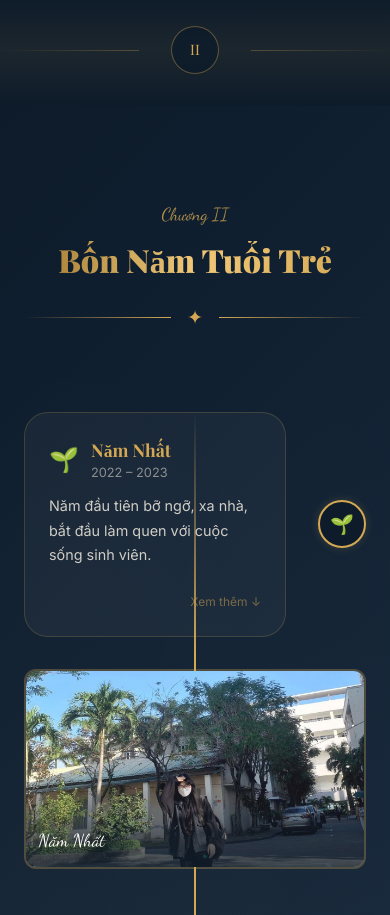
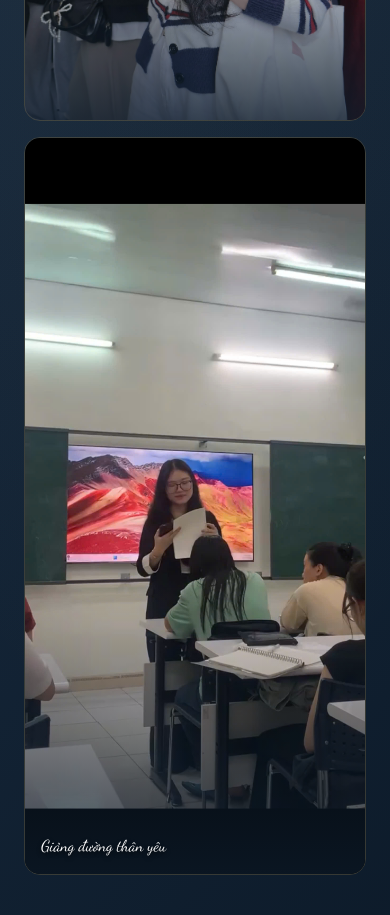
Before and after one commit to Joycee23/Her-Graduation_Book, a Next.js app: page / in a window 390 px wide. Shown: the part 2980-3895 px from the top of the page. Built offline with nearby package versions, Linux system fonts and the light colour scheme; a web font is replaced by a local one.

Commit message:
update UI

```diff
--- a/src/components/chapters/Chapter1.tsx
+++ b/src/components/chapters/Chapter1.tsx
@@ -98,17 +98,18 @@ export default function Chapter1() {
           <Reveal delay={400}>
             <div style={{ display: "flex", flexDirection: "column", gap: "1rem" }}>
               {chapter1.photos.map((photo, i) => (
-                <div key={i} className="photo-frame" style={{ height: i === 0 ? "280px" : "180px", position: "relative" }}>
+                <div key={i} className="photo-frame" style={{ position: "relative", overflow: "hidden", borderRadius: "1rem", border: "1px solid rgba(212,168,83,0.2)" }}>
                   <Image
                     src={photo.src}
                     alt={photo.caption}
-                    fill
-                    className="object-cover"
-                    style={{ transition: "transform 0.6s ease" }}
+                    width={1200}
+                    height={800}
+                    className="w-full h-auto"
+                    style={{ transition: "transform 0.6s ease", display: "block" }}
                     onMouseEnter={(e) => (e.currentTarget.style.transform = "scale(1.05)")}
                     onMouseLeave={(e) => (e.currentTarget.style.transform = "scale(1)")}
                   />
-                  <div style={{ position: "absolute", bottom: "1rem", left: "1rem", right: "1rem", zIndex: 2, color: "white", fontFamily: "'Dancing Script', cursive", fontSize: "1rem" }}>
+                  <div style={{ position: "absolute", bottom: "1rem", left: "1rem", right: "1rem", zIndex: 2, color: "white", fontFamily: "'Dancing Script', cursive", fontSize: "1rem", textShadow: "0 2px 4px rgba(0,0,0,0.8)" }}>
                     {photo.caption}
                   </div>
                 </div>
--- a/src/components/chapters/Chapter2.tsx
+++ b/src/components/chapters/Chapter2.tsx
@@ -63,11 +63,11 @@ export default function Chapter2() {
         </Reveal>
 
         {/* Timeline */}
-        <div style={{ position: "relative" }}>
+        <div className="relative">
           {/* Vertical line */}
-          <div style={{ position: "absolute", left: "50%", top: 0, bottom: 0, width: "2px", transform: "translateX(-50%)", background: "linear-gradient(to bottom, transparent, #d4a853 10%, #d4a853 90%, transparent)", zIndex: 0 }} />
+          <div className="absolute left-[24px] md:left-1/2 top-0 bottom-0 w-[2px] -translate-x-1/2 bg-gradient-to-b from-transparent via-[#d4a853] to-transparent z-0" />
 
-          <div style={{ display: "flex", flexDirection: "column", gap: "3rem" }}>
+          <div className="flex flex-col gap-12 md:gap-24">
             {chapter2.years.map((year, index) => {
               const isLeft = index % 2 === 0;
               const isActive = activeYear === index;
@@ -75,9 +75,9 @@ export default function Chapter2() {
 
               return (
                 <Reveal key={index} delay={index * 150}>
-                  <div style={{ position: "relative", display: "flex", flexDirection: "row", alignItems: "flex-start", gap: "2rem", flexWrap: "wrap" }}>
+                  <div className="relative flex flex-col md:flex-row items-start md:items-center gap-6 md:gap-12 pl-[60px] md:pl-0 w-full">
                     {/* Content side */}
-                    <div style={{ flex: 1, minWidth: "260px", order: isLeft ? 0 : 2 }}>
+                    <div className={`flex-1 w-full ${isLeft ? "md:order-1" : "md:order-3"}`}>
                       <div
                         onClick={() => handleYearClick(index)}
                         style={{
@@ -117,15 +117,23 @@ export default function Chapter2() {
                     </div>
 
                     {/* Center dot */}
-                    <div style={{ display: "flex", alignItems: "center", justifyContent: "center", flexShrink: 0, order: 1, width: "48px", height: "48px", borderRadius: "50%", background: isLast ? "#d4a853" : "rgba(13,27,42,1)", border: `2px solid ${isLast ? "#f0c878" : "#d4a853"}`, boxShadow: isLast ? "0 0 20px rgba(212,168,83,0.5)" : "0 0 10px rgba(212,168,83,0.2)", fontSize: "1.2rem", zIndex: 1, alignSelf: "center" }}>
+                    <div
+                      className="absolute left-[24px] top-[24px] md:static md:top-auto md:left-auto -translate-x-1/2 -translate-y-1/2 md:translate-x-0 md:translate-y-0 flex items-center justify-center shrink-0 w-12 h-12 rounded-full z-10 md:order-2"
+                      style={{
+                        background: isLast ? "#d4a853" : "rgba(13,27,42,1)",
+                        border: `2px solid ${isLast ? "#f0c878" : "#d4a853"}`,
+                        boxShadow: isLast ? "0 0 20px rgba(212,168,83,0.5)" : "0 0 10px rgba(212,168,83,0.2)",
+                        fontSize: "1.2rem"
+                      }}
+                    >
                       {year.emoji}
                     </div>
 
                     {/* Photo side */}
-                    <div style={{ flex: 1, minWidth: "260px", order: isLeft ? 2 : 0 }}>
-                      <div className="photo-frame" style={{ height: "200px", position: "relative" }}>
-                        <Image src={year.photo} alt={year.year} fill className="object-cover" />
-                        <div style={{ position: "absolute", bottom: "0.75rem", left: "0.75rem", zIndex: 2, fontFamily: "'Dancing Script', cursive", color: "white", fontSize: "1.1rem", textShadow: "0 2px 4px rgba(0,0,0,0.5)" }}>
+                    <div className={`flex-1 w-full ${isLeft ? "md:order-3" : "md:order-1"}`}>
+                      <div className="photo-frame" style={{ position: "relative", overflow: "hidden", borderRadius: "1.5rem", border: "1px solid rgba(212,168,83,0.2)" }}>
+                        <Image src={year.photo} alt={year.year} width={800} height={600} className="w-full h-auto" style={{ display: "block" }} />
+                        <div style={{ position: "absolute", bottom: "1rem", left: "1rem", zIndex: 2, fontFamily: "'Dancing Script', cursive", color: "white", fontSize: "1.1rem", textShadow: "0 2px 4px rgba(0,0,0,0.8)" }}>
                           {year.year}
                         </div>
                       </div>
--- a/src/content.ts
+++ b/src/content.ts
@@ -45,7 +45,7 @@ export const chapter2 = {
       period: "2022 – 2023",
       emoji: "🌱",
       description: "Năm đầu tiên bỡ ngỡ, xa nhà, bắt đầu làm quen với cuộc sống sinh viên.",
-      message: "Anh nhớ em kể ngày đầu ký túc xá, không biết đường đến giảng đường, cứ loanh quanh mãi. Vậy mà em vẫn cười được — đó là điều anh thích nhất ở em.",
+      message: "Anh nhớ em kể ngày đầu em đến trường, không biết đường đến giảng đường, cứ loanh quanh mãi. Vậy mà em vẫn cười được — đó là điều anh thích nhất ở em.",
       photo: "/images/year1.jpg",
     },
     {
@@ -53,7 +53,7 @@ export const chapter2 = {
       period: "2023 – 2024",
       emoji: "📖",
       description: "Bắt đầu đi sâu vào chuyên ngành, nhiều đêm thức khuya với những bài tiểu luận.",
-      message: "Em bắt đầu kể về Nguyễn Du, về Tố Hữu như kể về người bạn thân. Anh không hiểu văn học nhiều, nhưng anh hiểu được sự say mê trong mắt em mỗi khi em nói.",
+      message: "Em bắt đầu kể về Nguyễn Nhật Ánh, về Tố Hữu như kể về người bạn thân. Anh không hiểu văn học nhiều, nhưng anh hiểu được sự say mê trong mắt em mỗi khi em nói.",
       photo: "/images/year2.jpg",
     },
     {
@@ -69,7 +69,7 @@ export const chapter2 = {
       period: "2025 – 2026",
       emoji: "🎓",
       description: "Luận văn, thi cử, và những ngày thực tập mệt mỏi và những ngày cuối cùng bên mái trường thân yêu.",
-      message: "Năm cuối vất vả nhất. Em áp lực nhiều hơn, mệt nhiều hơn — nhưng em cũng mạnh hơn. Và hôm nay, em đã làm được.",
+      message: "Năm cuối vất vả nhất. Em áp lực nhiều hơn, mệt nhiều hơn — nhưng em cũng mạnh mẽ hơn. Và hôm nay, em đã làm được.",
       photo: "/images/year4.jpg",
     },
     {
@@ -139,7 +139,7 @@ export const chapter4 = {
       sender: "Anh An",
       role: "Anh Trai",
       avatar: "🌸",
-      message: `Anh chị chúc mừng em gái đã tốt nghiệp đại học và chính thức trở thành cô giáo!,
+      message: `Anh chị chúc mừng em gái đã tốt nghiệp đại học và chính thức trở thành cô giáo!
 Anh rất tự hào về những nỗ lực và thành quả em đã đạt được. Chúc em luôn giữ vững nhiệt huyết với nghề, yêu thương học trò và gặt hái thật nhiều thành công trên con đường mình đã chọn❤️
 
 Mãi là niềm tự hào của gia đình nhé!`,
```
